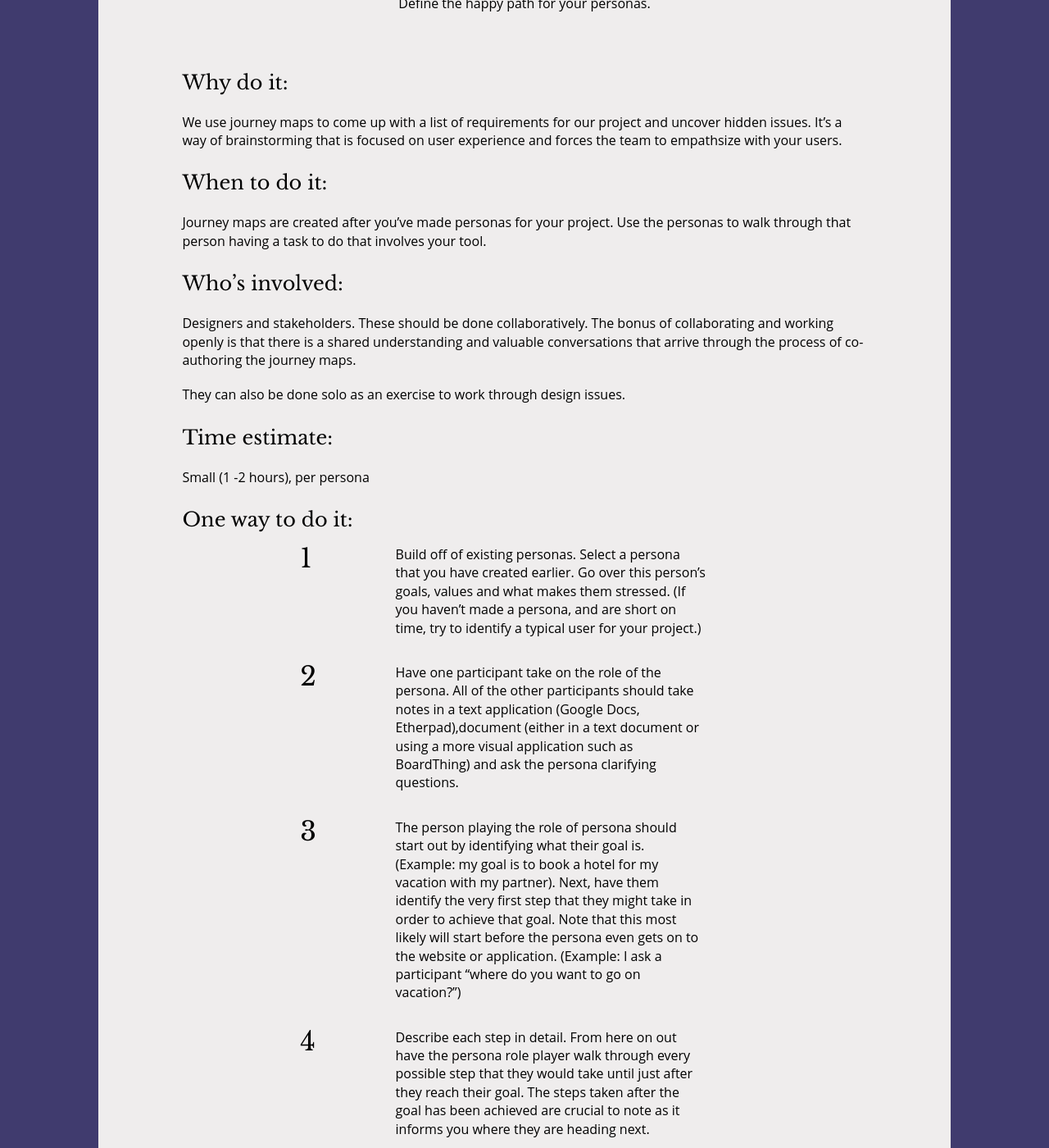
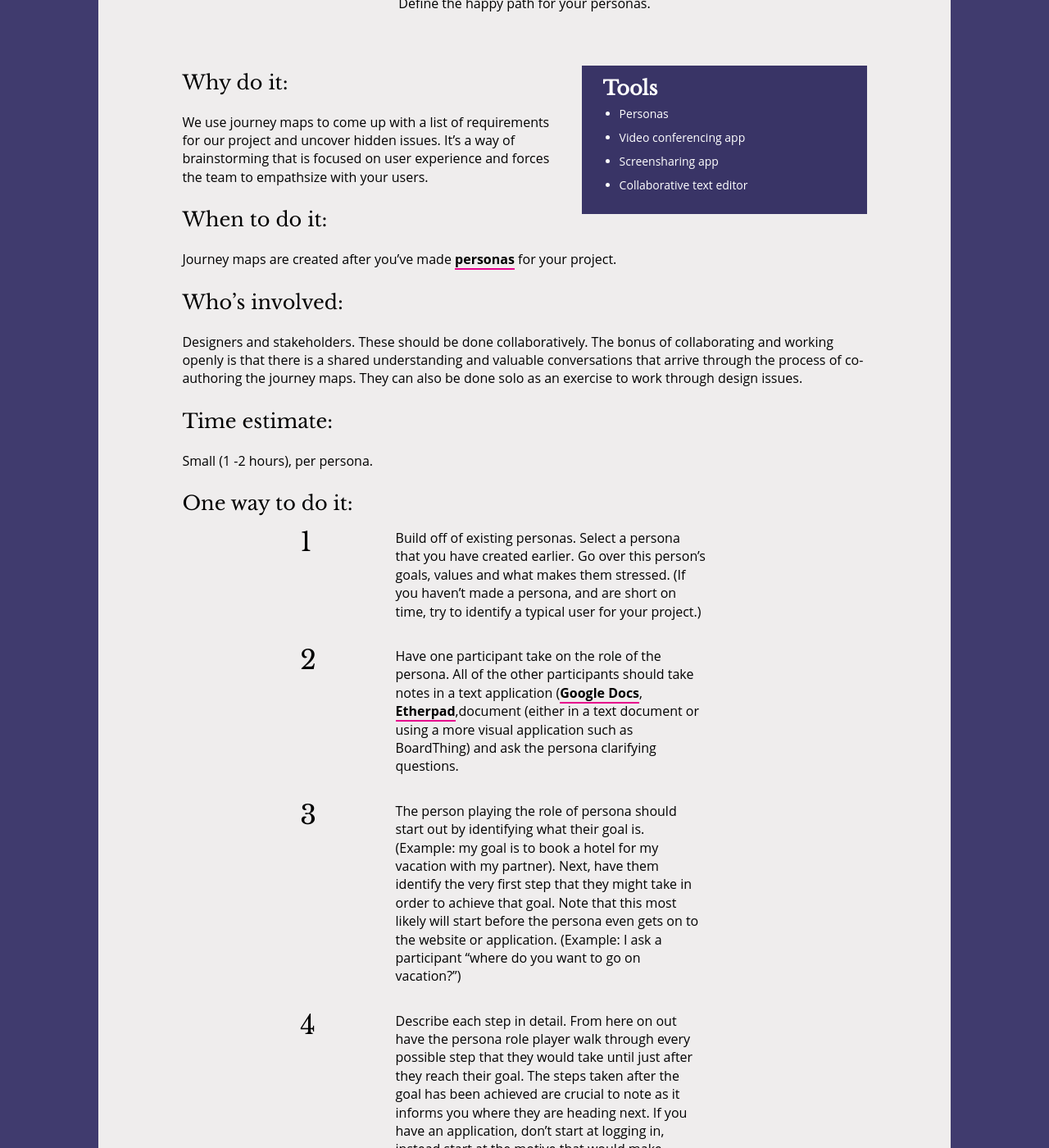
Before and after one commit to open-design-kit/opendesignkit, a Jekyll site: the page built from _methods/Journey-Maps.md, in a window 1280 px wide and 1400 px high, scrolled down 282 px. Shown: the whole window at 82% size. Built offline with Jekyll 4.4.1, drawn with Linux system fonts in a browser that asks for light colours; some of the changed text lies outside the part shown.

Commit message:
journey mapping clean up - added links, tools and learn more content

```diff
--- a/_methods/Journey-Maps.md
+++ b/_methods/Journey-Maps.md
@@ -5,6 +5,10 @@
 category: define
 teaser: Define the happy path for your personas.
 tools:
+ - Personas
+ - Video conferencing app
+ - Screensharing app
+ - Collaborative text editor
 ---
 
 ## Why do it:
@@ -13,33 +17,27 @@
 
 ## When to do it:
 
-Journey maps are created after you've made personas for your project. Use the personas to walk through that person having a task to do that involves your tool.
+Journey maps are created after you've made [personas](/methods/personas/) for your project.
 
 ## Who’s involved:
 
-Designers and stakeholders. These should be done collaboratively. The bonus of collaborating and working openly is that there is a shared understanding and valuable conversations that arrive through the process of co-authoring the journey maps.
-
-They can also be done solo as an exercise to work through design issues.
+Designers and stakeholders. These should be done collaboratively. The bonus of collaborating and working openly is that there is a shared understanding and valuable conversations that arrive through the process of co-authoring the journey maps. They can also be done solo as an exercise to work through design issues.
 
 
 ## Time estimate:
 
-Small (1 -2 hours), per persona
+Small (1 -2 hours), per persona.
 
 ## One way to do it:
 
 
 1. Build off of existing personas. Select a persona that you have created earlier. Go over this person's goals, values and what makes them stressed. (If you haven’t made a persona, and are short on time, try to identify a typical user for your project.)
 
-2. Have one participant take on the role of the persona. All of the other participants should take notes in a text application (Google Docs, Etherpad),document (either in a text document or using a more visual application such as BoardThing) and ask the persona clarifying questions.
+2. Have one participant take on the role of the persona. All of the other participants should take notes in a text application ([Google Docs](https://docs.google.com), [Etherpad](http://etherpad.org),document (either in a text document or using a more visual application such as BoardThing) and ask the persona clarifying questions.
 
 3.  The person playing the role of persona should start out by identifying what their goal is. (Example: my goal is to book a hotel for my vacation with my partner). Next, have them identify the very first step that they might take in order to achieve that goal. Note that this most likely will start before the persona even gets on to the website or application. (Example: I ask a participant “where do you want to go on vacation?”)
 
-4. Describe each step in detail. From here on out have the persona role player walk through every possible step that they would take until just after they reach their goal. The steps taken after the goal has been achieved are crucial to note as it informs you where they are heading next.
-
-
- If you have an application, don't start at logging in, instead start at the motive that would make someone need to log in.
-
+4. Describe each step in detail. From here on out have the persona role player walk through every possible step that they would take until just after they reach their goal. The steps taken after the goal has been achieved are crucial to note as it informs you where they are heading next. If you have an application, don't start at logging in, instead start at the motive that would make someone need to log in.
 
 5. Once you have completed documenting the entire scenario, have the non-persona role playing participants provide feedback on the journey. Now is a good time to ask clarifying questions ranging from the order of steps that a persona might take to more nuanced inquiries.
 
@@ -49,3 +47,5 @@
 * [The Lyra Project - by Bocoup](https://github.com/vega/lyra/search?q=persona&type=Issues&utf8=%E2%9C%93)
 
 ## Learn More:
+* [All You Need To Know about Customer Journey Mapping - by Paul Boag](https://www.smashingmagazine.com/2015/01/all-about-customer-journey-mapping/)
+* [Using Customer Journey  to Improve Customer Experience - by Adam Richardson](https://hbr.org/2010/11/using-customer-journey-maps-to)
```
